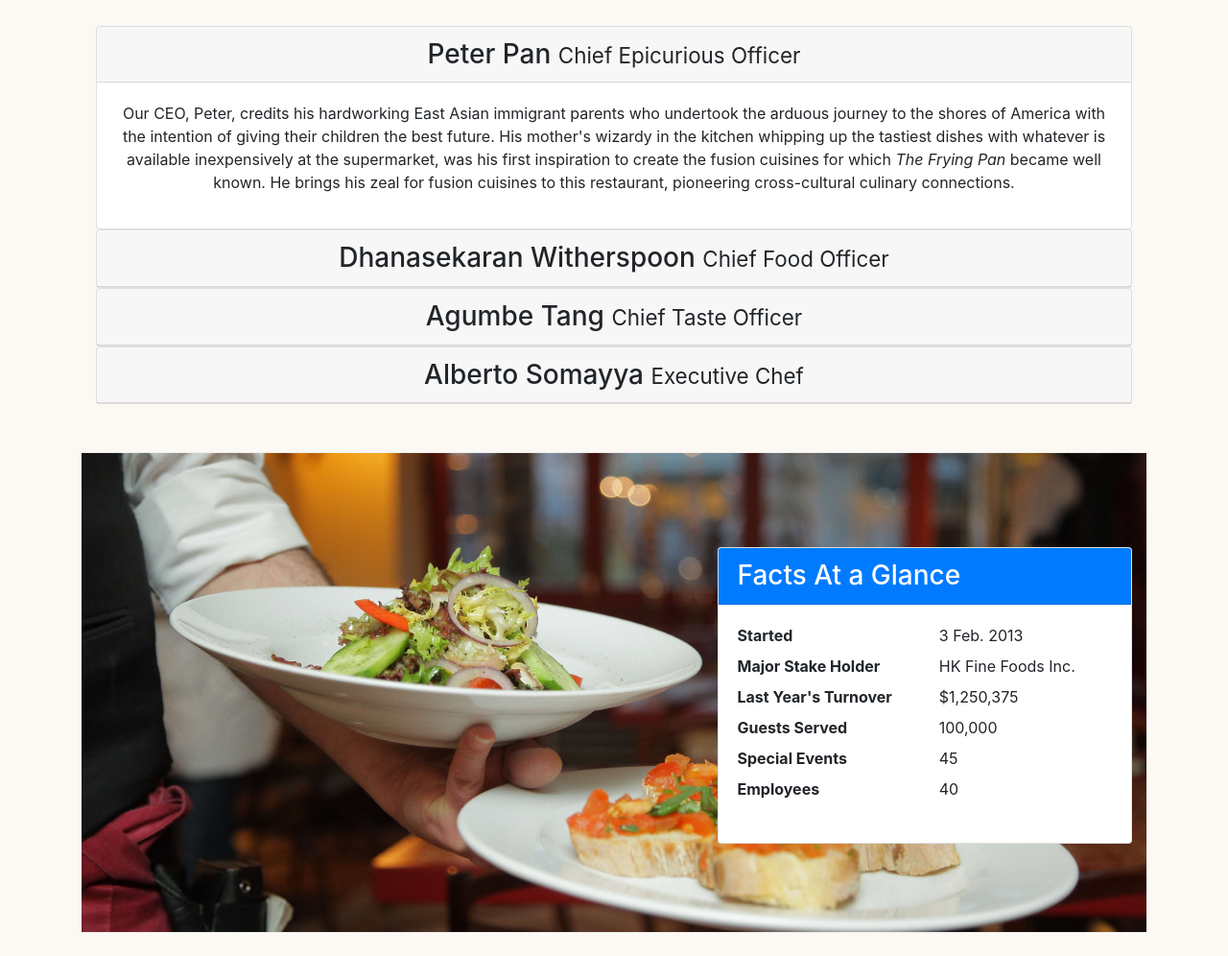
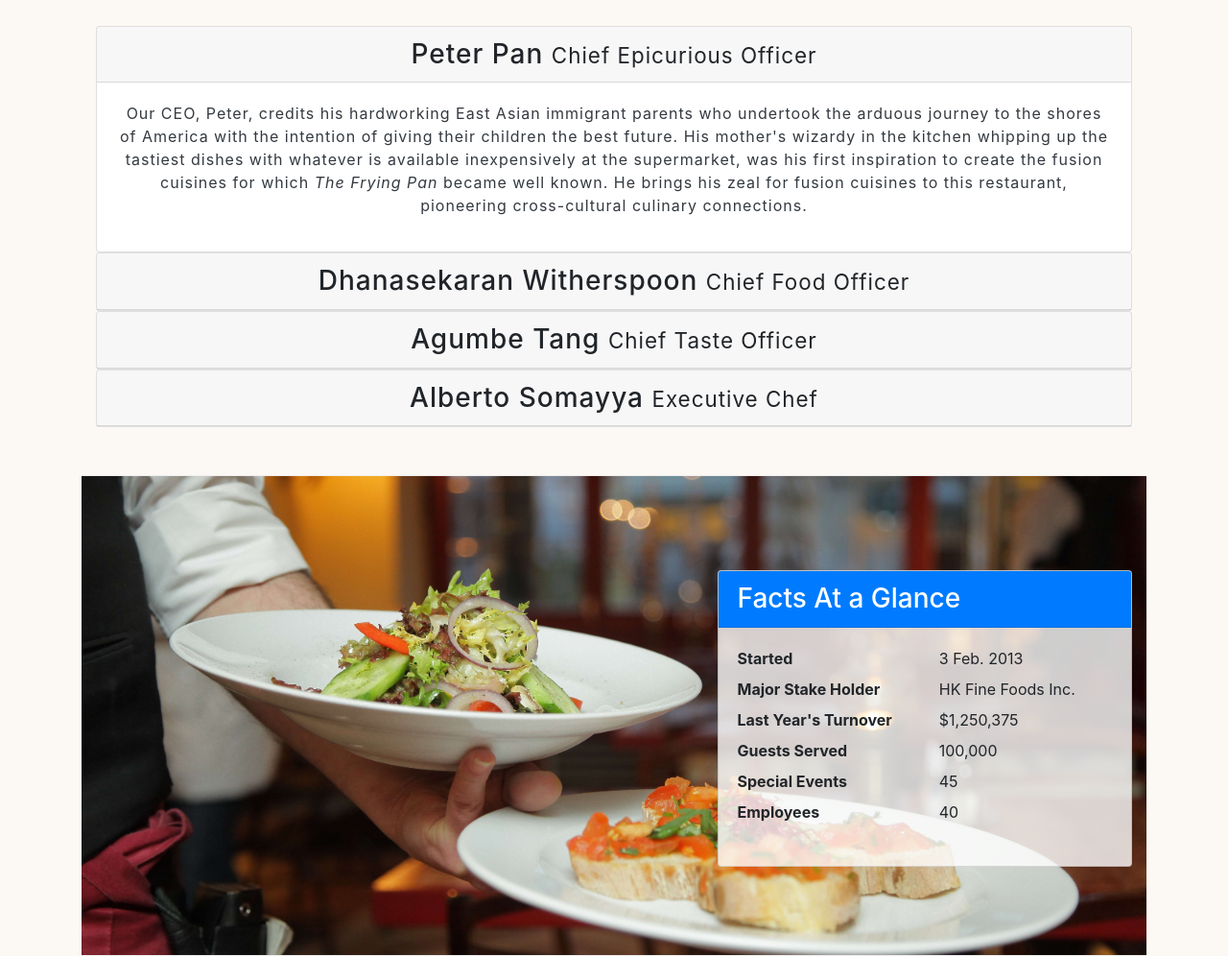
Before and after one commit to vk0808/conFusion, a website: page aboutus.html in a window 1280 px wide. Shown: the part 1001-1997 px from the top of the page at 96% size. Drawn offline with nearby package versions, Linux system fonts and the light colour scheme.

Commit message:
provided letter spacing added opacity to facts card

```diff
--- a/css/about.css
+++ b/css/about.css
@@ -1,6 +1,3 @@
-body {
-	background-color: #fcf8f4;
-}
 .row-header{
 	margin: 0px auto;
 	padding: 0px auto;
@@ -35,3 +32,13 @@ body {
     background-size: cover;
     height: 500px;
 }
+.fact_glance .card{
+	background-color: rgba(255,255,255, 0.8);
+}
+.people .card-header h3 {
+	letter-spacing: 1px;
+}
+.people .card-body p {
+	letter-spacing: 1px;
+	color: #343a40;
+}
```
